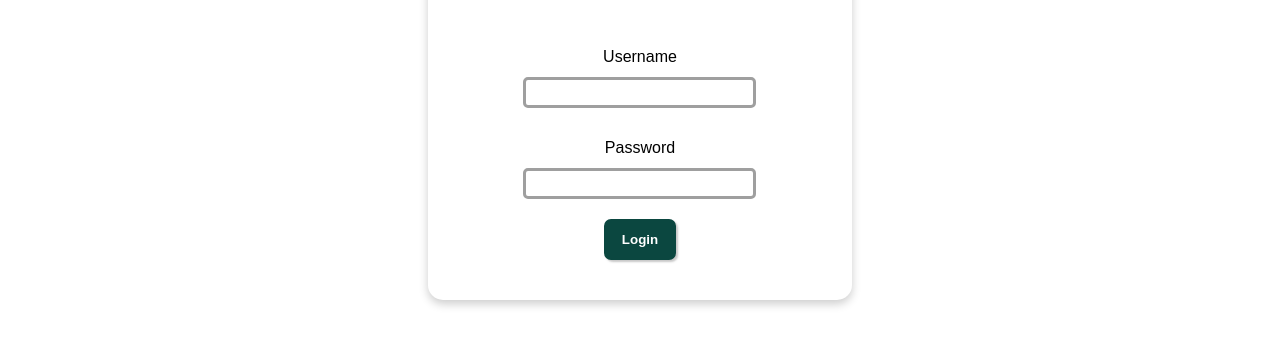
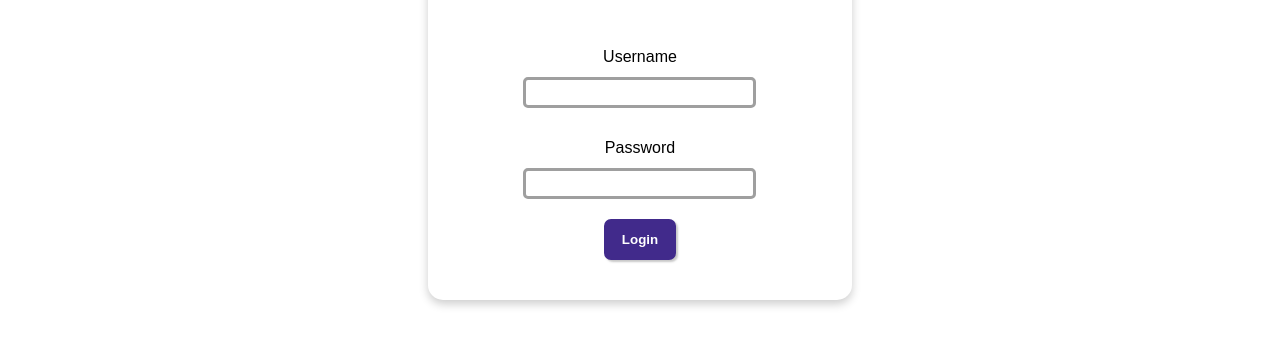
Before and after one commit to alecnazzy/CAP4104-project, a plain HTML site: page html/prototype/login.html in a window 1280 px wide. Shown: the part 231-576 px from the top of the page. Drawn offline with Linux system fonts and the light colour scheme.

Commit message:
Fix login button colors

```diff
--- a/html/prototype/prototype.css
+++ b/html/prototype/prototype.css
@@ -469,23 +469,19 @@ hr {
 }
 
 .login button {
-  border: 3px solid rgba(11, 71, 64);
+  border: 3px solid var(--accent);
   padding: 10px 15px;
   border-radius: 7px;
   cursor: pointer;
 }
 
-.login button:hover {
-  background: #d4f5ff;
-}
-
 .login .submit {
-  background-color: rgba(11, 71, 64);
+  background-color: var(--accent);
   color: white;
 }
 
 .login .submit:hover {
-  background-color: #0d6c65;
+  background-color: #5f3dc4;
 }
 
 .login .login-label {
```
